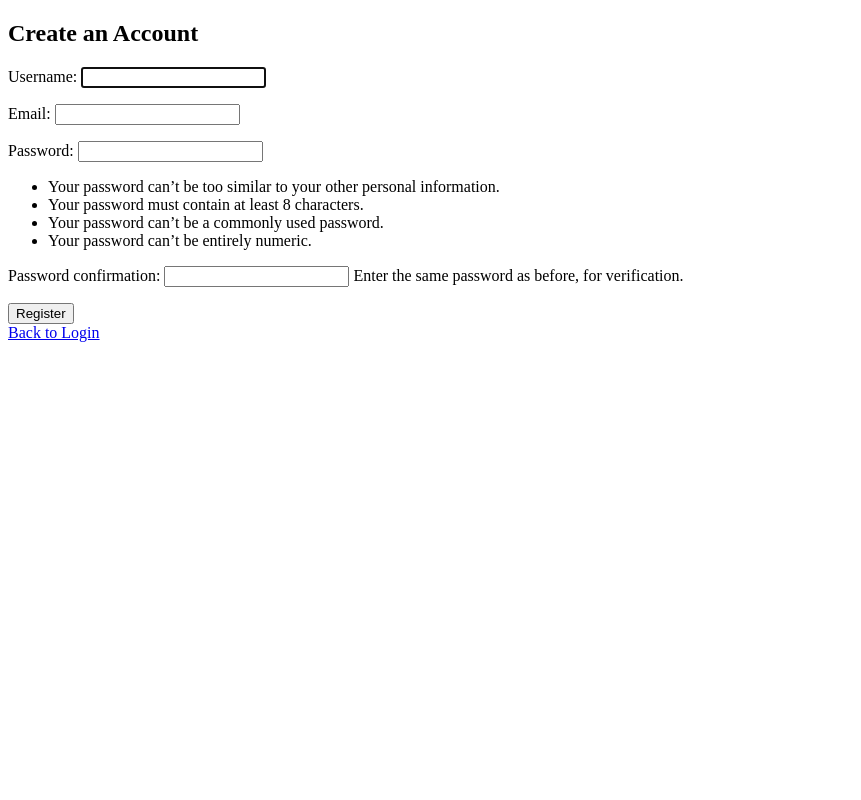
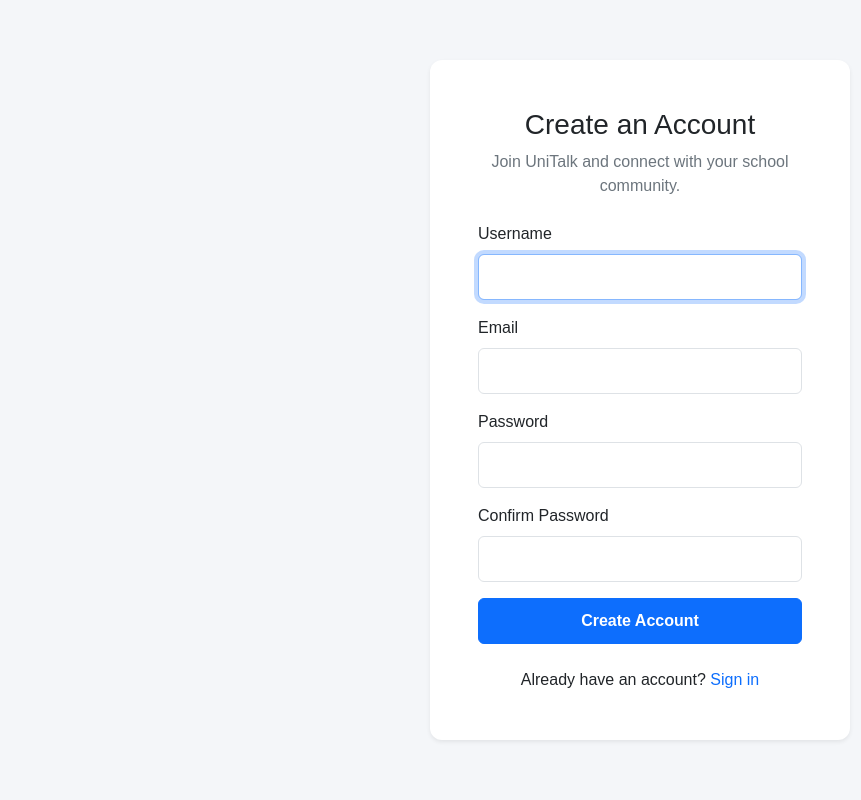
Before and after one commit to DavydKB/CSCI-3340-02-FinalProject, a Django app: page /register/ in a window 1280 px wide. Shown: the whole page, without its empty margins (0-861 px from the left). Run offline with Django 5.2, Linux system fonts and the light colour scheme.

Commit message:
Updated user register page.

```diff
--- a/final/testApp/forms.py
+++ b/final/testApp/forms.py
@@ -71,6 +71,13 @@ class CustomRegisterForm(UserCreationForm):
             raise forms.ValidationError("This email is already registered.")
 
         return email
+    def __init__(self, *args, **kwargs):
+        super().__init__(*args, **kwargs)
+
+        for field in self.fields.values():
+            field.widget.attrs.update({
+                "class": "form-control"
+            })
 
 
 class PostForm(forms.ModelForm):
--- a/final/testApp/static/testApp/css/home.css
+++ b/final/testApp/static/testApp/css/home.css
@@ -8,10 +8,9 @@ body {
 .login-card {
     width: 100%;
     max-width: 420px;
-    height: 480px;
+    height: auto;
     border: none;
     border-radius: 12px;
-    position: relative;
 }
 
 .login-logo {
--- a/final/testApp/templates/testApp/register.html
+++ b/final/testApp/templates/testApp/register.html
@@ -1,22 +1,80 @@
+{% load static %}
 <!DOCTYPE html>
 <html lang="en">
 <head>
     <meta charset="UTF-8">
     <meta name="viewport" content="width=device-width, initial-scale=1.0">
-    <title>Register</title>
+    <title>Create Account</title>
+    <link href="https://cdn.jsdelivr.net/npm/bootstrap@5.3.8/dist/css/bootstrap.min.css" rel="stylesheet">
+    <link rel="stylesheet" href="{% static 'testApp/css/home.css' %}">
 </head>
 <body>
+    <main class="container min-vh-100 d-flex justify-content-center align-items-center">
+        <div class="card login-card shadow-sm p-4 p-md-5">
 
-    <h2>Create an Account</h2>
+            <div class="text-center mb-4">
+                <h3>Create an Account</h3>
+                <p class="login-subtitle mb-0">
+                    Join UniTalk and connect with your school community.
+                </p>
+            </div>
 
-    <form method="post">
-        {% csrf_token %}
-        {{ form.as_p }}
-        <button type="submit">Register</button>
-    </form>
+            <form method="POST" action="{% url 'register' %}">
+                {% csrf_token %}
 
-    <a href="{% url 'home' %}">Back to Login</a>
+                {% if form.errors %}
+                    <div class="alert alert-danger" role="alert">
+                        Please correct the errors below.
+                    </div>
+                {% endif %}
 
+                <div class="mb-3">
+                    <label for="{{ form.username.id_for_label }}" class="form-label">
+                        Username
+                    </label>
+                    {{ form.username }}
+                    {{ form.username.errors }}
+                </div>
 
+                <div class="mb-3">
+                    <label for="{{ form.email.id_for_label }}" class="form-label">
+                        Email
+                    </label>
+                    {{ form.email }}
+                    {{ form.email.errors }}
+                </div>
+
+                <div class="mb-3">
+                    <label for="{{ form.password1.id_for_label }}" class="form-label">
+                        Password
+                    </label>
+                    {{ form.password1 }}
+                    {{ form.password1.errors }}
+                </div>
+
+                <div class="mb-3">
+                    <label for="{{ form.password2.id_for_label }}" class="form-label">
+                        Confirm Password
+                    </label>
+                    {{ form.password2 }}
+                    {{ form.password2.errors }}
+                </div>
+
+                <button type="submit" class="btn btn-primary w-100 login-button">
+                    Create Account
+                </button>
+            </form>
+
+            <div class="text-center mt-4">
+                <p class="mb-0">
+                    Already have an account?
+                    <a href="{% url 'login' %}" class="text-decoration-none">
+                        Sign in
+                    </a>
+                </p>
+            </div>
+
+        </div>
+    </main>
 </body>
 </html>
```
